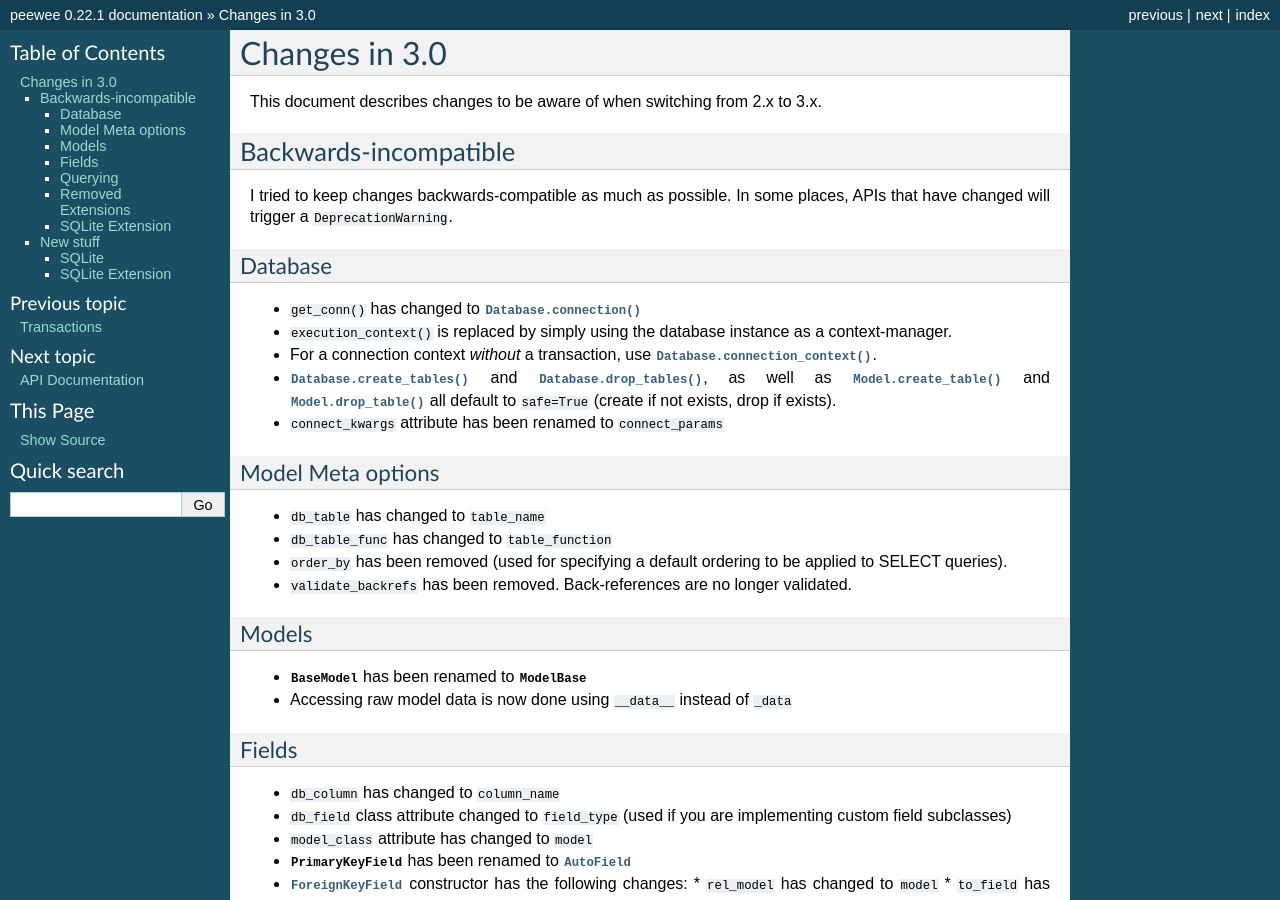
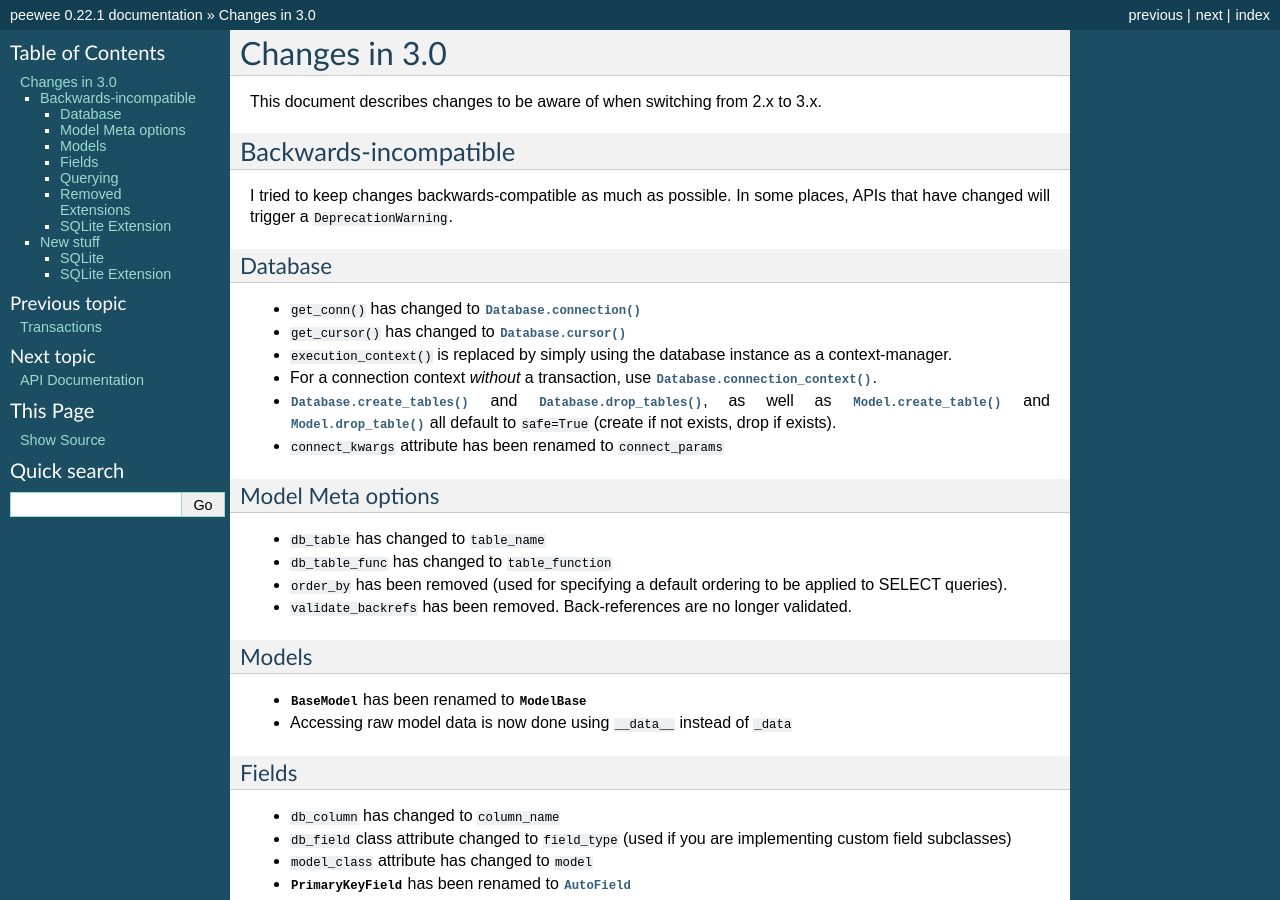
Before and after one commit to coleifer/peewee, a Sphinx documentation site: the page built from docs/peewee/changes.rst, in a window 1280 px wide and 900 px high. Built offline with Sphinx 7.4.7, drawn with Linux system fonts in a browser that asks for light colours; pages that are not in the unit, such as notebooks, are missing from menus.

Commit message:
Update changes with note about cursor(). Fixes #1464.

```diff
--- a/docs/peewee/changes.rst
+++ b/docs/peewee/changes.rst
@@ -15,6 +15,7 @@
 ^^^^^^^^
 
 * ``get_conn()`` has changed to :py:meth:`Database.connection`
+* ``get_cursor()`` has changed to :py:meth:`Database.cursor`
 * ``execution_context()`` is replaced by simply using the database instance as
   a context-manager.
 * For a connection context *without* a transaction, use
```
